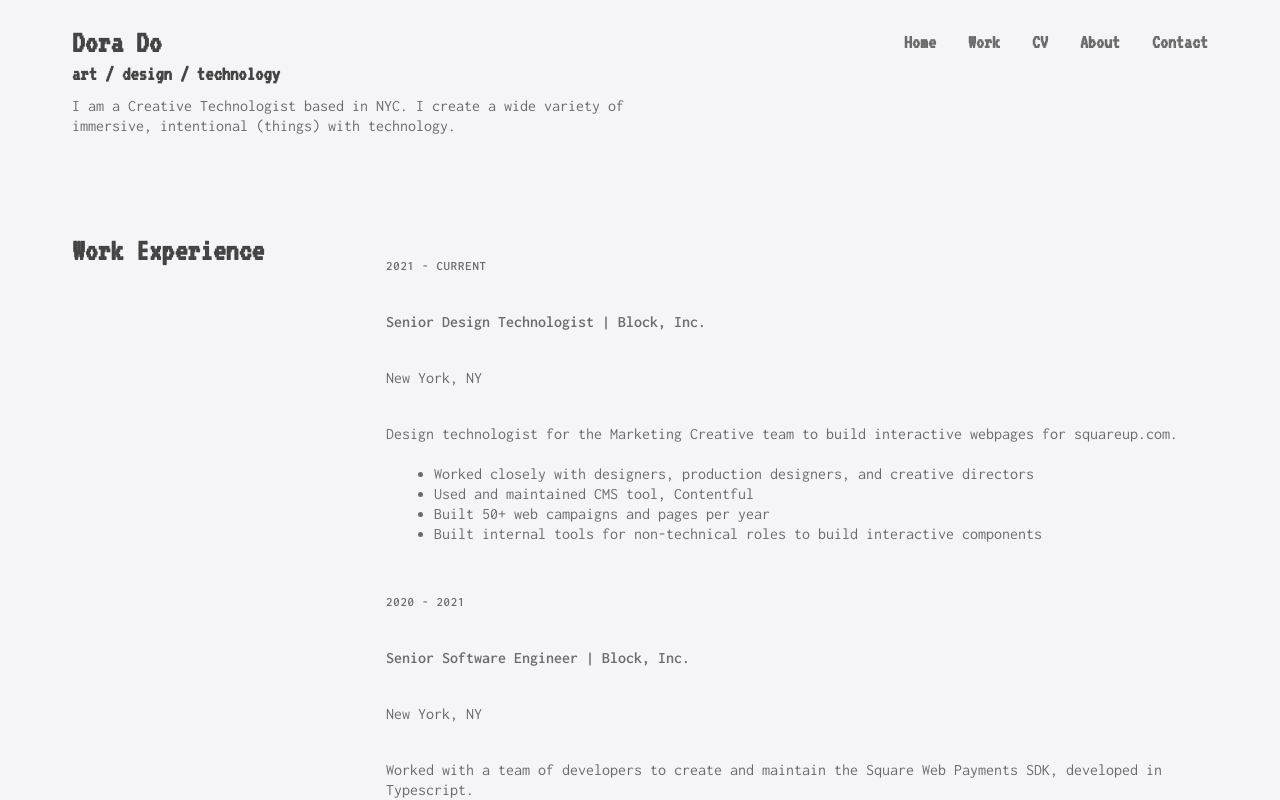
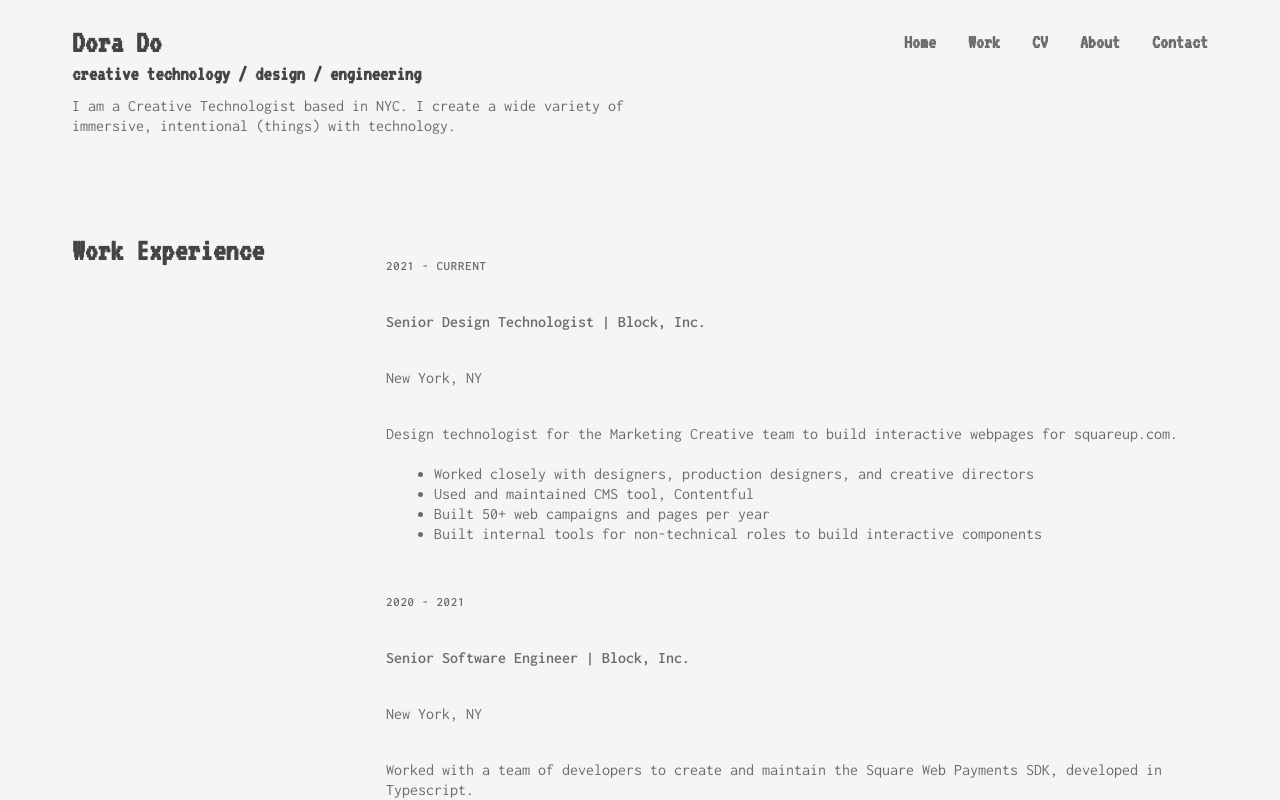
Before and after one commit to doradocodes/portfolio-next, a Next.js app: page /cv in a window 1280 px wide. Built offline with nearby package versions, Linux system fonts and the light colour scheme.

Commit message:
Update Header.js

```diff
--- a/src/components/Header/Header.js
+++ b/src/components/Header/Header.js
@@ -8,7 +8,7 @@ export default function Header() {
         <div className={styles.info}>
             <h1>Dora Do</h1>
             {/*<h2>Creative Technologist</h2>*/}
-            <h2 className={styles.subtitle}>art / design / technology</h2>
+            <h2 className={styles.subtitle}>creative technology / design / engineering</h2>
             <p>I am a Creative Technologist based in NYC. I create a wide variety of immersive, intentional (things)
                 with
                 technology.</p>
```
